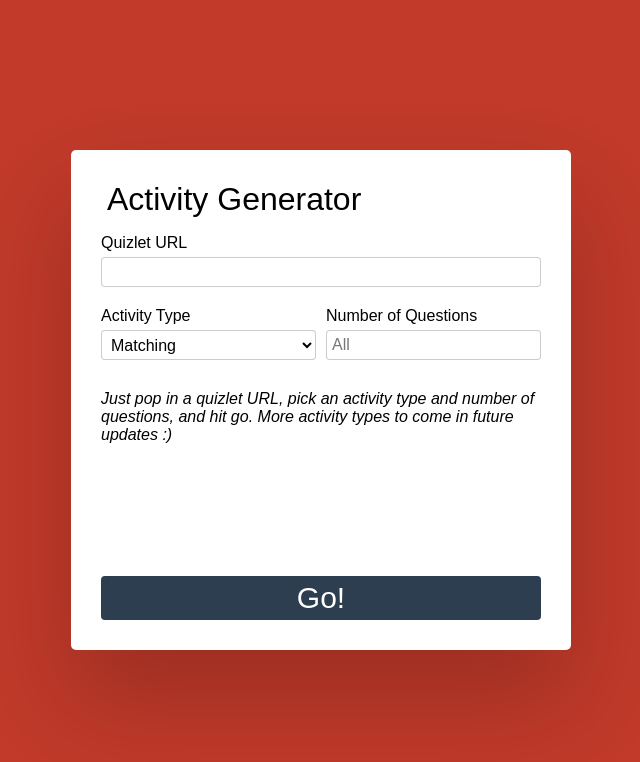
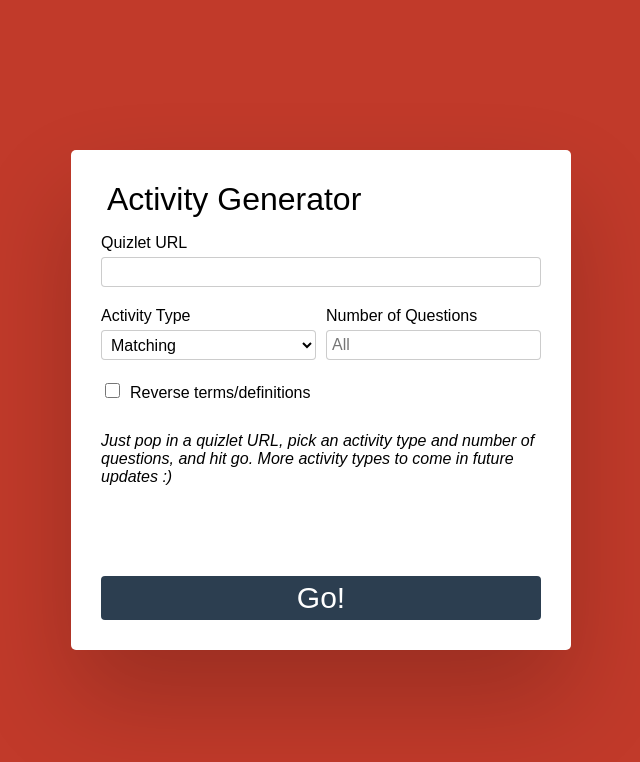
Before and after one commit to wgoodall01/activity-generator, a React app: page / in a window 1280 px wide. Shown: the whole page, without its empty margins (319-959 px from the left). Built offline with nearby package versions, Linux system fonts and the light colour scheme; no server answers.

Commit message:
Add 'reverse terms' option

```diff
--- a/src/components/App.js
+++ b/src/components/App.js
@@ -68,6 +68,9 @@
       this.advance('start', params);
       this.advance('work', 'Getting Quizlet set...');
       const set = await getSetFromUrl(params.url);
+      if (params.reverse) {
+        set.reverseTerms();
+      }
       this.advance('work', 'Generating activity...');
       const text = activitiesFromNames[params.type](set, params);
       this.advance('finish', text);
--- a/src/components/DetailsForm.css
+++ b/src/components/DetailsForm.css
@@ -44,6 +44,12 @@
   border-radius: 4px;
 }
 
+.DetailsForm_checkbox {
+  margin-right: 10px;
+  width: 15px;
+  height: 15px;
+}
+
 .DetailsForm_button {
   margin-top: auto;
   width: 100%;
--- a/src/components/DetailsForm.js
+++ b/src/components/DetailsForm.js
@@ -17,13 +17,17 @@
     this.state = {
       url: '',
       type: 'matching',
-      num: ''
+      num: '',
+      reverse: false
     };
   }
 
   onChange(e) {
-    console.log(`${e.target.name} -> ${e.target.value}`);
-    this.setState({[e.target.name]: e.target.value});
+    const target = e.target;
+    const value = target.type === 'checkbox' ? target.checked : target.value;
+    const name = target.name;
+
+    this.setState({[name]: value});
   }
 
   onSubmit(e) {
@@ -31,13 +35,14 @@
     const params = {
       url: this.state.url,
       type: this.state.type,
+      reverse: this.state.reverse,
       num: this.state.num || null
     };
     this.props.onSubmit(params);
   }
 
   render() {
-    const {url, type, num} = this.state;
+    const {url, type, num, reverse} = this.state;
     return (
       <div className="DetailsForm">
         <Label label="Quizlet URL">
@@ -62,6 +67,18 @@
           </Label>
         </Row>
 
+        <label className="DetailsForm_group">
+          <input
+            type="checkbox"
+            className="DetailsForm_checkbox"
+            label="Reverse terms/definitions"
+            onChange={this.onChange.bind(this)}
+            checked={reverse}
+            name="reverse"
+          />
+          Reverse terms/definitions
+        </label>
+
         <p className="DetailsForm_description">
           Just pop in a quizlet URL, pick an activity type and number of questions, and hit go. More
           activity types to come in future updates :)
--- a/src/lib/VocabSet.js
+++ b/src/lib/VocabSet.js
@@ -10,4 +10,8 @@
     this.name = name;
     this.words = words;
   }
+
+  reverseTerms() {
+    this.words = this.words.map(([a, b]) => [b, a]);
+  }
 }
```
